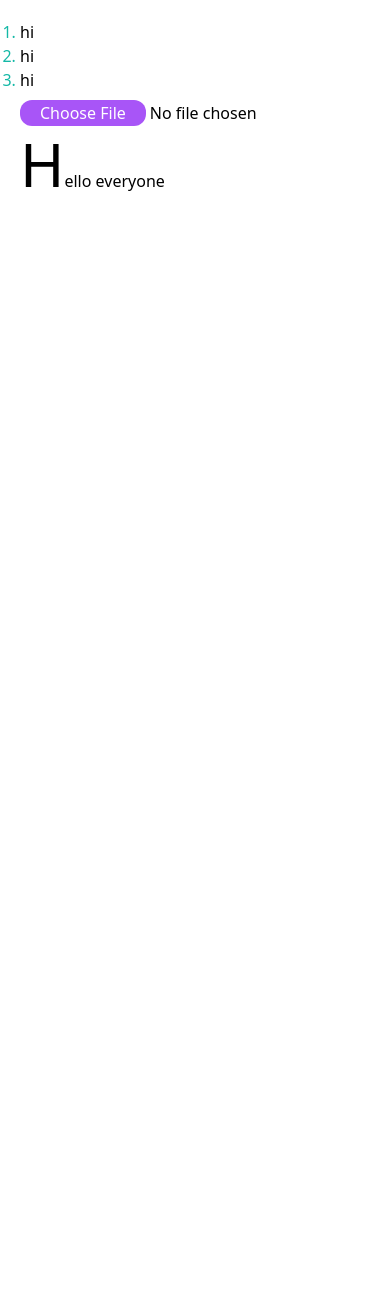
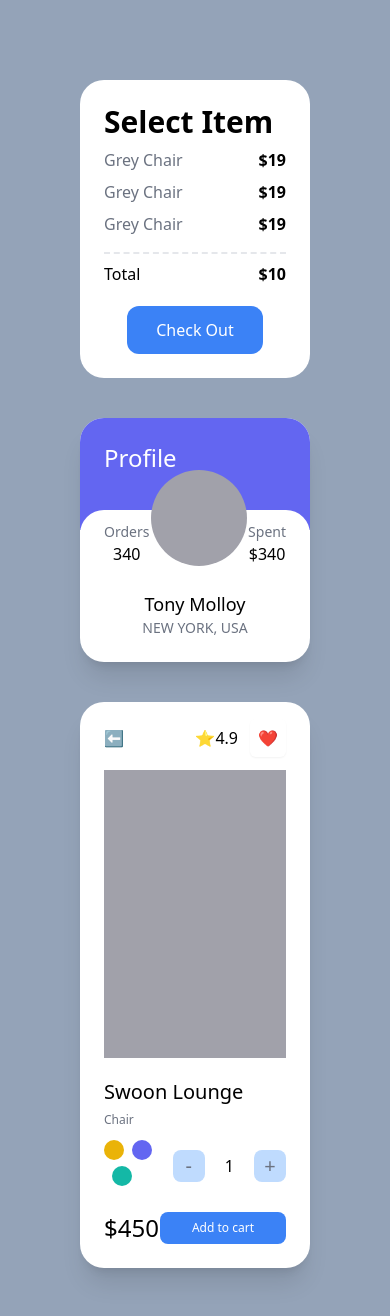
Before and after one commit to jiwoon-code/carrot-market, a Next.js app: page / in a window 390 px wide. Shown: the top 1316 px of the page. Before the commit the page ends 844 px from the top, so only its background shows below. Built offline with nearby package versions, Linux system fonts and the light colour scheme.

Commit message:
responsive modifier

```diff
--- a/src/pages/index.tsx
+++ b/src/pages/index.tsx
@@ -2,19 +2,88 @@
 
 const Home: NextPage = () => {
   return (
-    <div className="flex flex-col space-y-2  p-5 ">
-      <ul className="list-decimal marker:text-teal-500">
-        <li>hi</li>
-        <li>hi</li>
-        <li>hi</li>
-      </ul>
-      <input
-        type="file"
-        className="file:hover:text-purple-500 file:hover:bg-white file:hover:border-purple-500 file:hover:border file:transition-colors file:cursor-pointer file:border-0 file:rounded-xl file:px-5 file:text-white file:bg-purple-500"
-      />
-      <p className="first-letter:text-6xl first-letter:hover:text-purple-400">
-        Hello everyone
-      </p>
+    <div className="bg-slate-400 xl:place-content-center py-20 px-20 grid lg:grid-cols-2 xl:grid-cols-3 gap-10 min-h-screen">
+      <div className="bg-white flex justify-between flex-col p-6 rounded-3xl shadow-3xl ">
+        <span className="font-semibold text-3xl">Select Item</span>
+        <ul>
+          {[1, 2, 3].map((i) => (
+            <div key={i} className="flex justify-between my-2 ">
+              <span className="text-gray-500">Grey Chair</span>
+              <span className="font-semibold">$19</span>
+            </div>
+          ))}
+        </ul>
+
+        <div className="flex justify-between mt-2 pt-2 border-t-2 border-dashed">
+          <span>Total</span>
+          <span className="font-semibold">$10</span>
+        </div>
+        <button
+          className="mt-5 block bg-blue-500 text-white p-3 text-center rounded-xl w-3/4 mx-auto
+        hover:bg-teal-500 hover:text-black
+        "
+        >
+          Check Out
+        </button>
+      </div>
+      <div className="bg-white overflow-hidden rounded-3xl shadow-xl group">
+        <div className=" p-6 pb-14 xl:pb-40 landscape:bg-teal-500 portrait:bg-indigo-500">
+          <span className="text-white text-2xl">Profile</span>
+        </div>
+        <div className="rounded-3xl p-6 bg-white relative -top-5">
+          <div className="flex relative -top-16 justify-between items-end">
+            <div className="flex flex-col items-center">
+              <span className="text-sm text-gray-500">Orders</span>
+              <span className="font-medium">340</span>
+            </div>
+            <div className="h-24 w-24 bg-zinc-400 rounded-full group-hover:bg-red-300 transition" />
+            <div className="flex flex-col items-center">
+              <span className="text-sm text-gray-500">Spent</span>
+              <span className="font-medium">$340</span>
+            </div>
+          </div>
+          <div className="flex flex-col items-center relative -mt-10 -mb-5 ">
+            <span className="text-lg font-medium">Tony Molloy</span>
+            <span className="text-sm text-gray-500">NEW YORK, USA</span>
+          </div>
+        </div>
+      </div>
+      <div className="bg-white p-6 rounded-3xl shadow-xl lg:col-span-2 xl:col-span-1">
+        <div className="flex mb-5 justify-between items-center">
+          <span>⬅</span>
+          <div className="space-x-3">
+            <span>⭐4.9</span>
+            <span className="shadow-sm p-2 rounded-md">❤</span>
+          </div>
+        </div>
+        <div className="bg-zinc-400 h-72 mb-5" />
+        <div className="flex flex-col">
+          <span className="font-medium mb-1.5 text-xl">Swoon Lounge</span>
+          <span className="text-xs text-gray-500">Chair</span>
+          <div className="mt-3 mb-5 flex justify-between items-center">
+            <div className="space-x-2">
+              <button className="w-5 h-5 rounded-full bg-yellow-500 focus:ring-2 ring-offset-2 ring-yellow-500 transition" />
+              <button className="w-5 h-5 rounded-full bg-indigo-500 focus:ring-2 ring-offset-2 ring-indigo-500 transition" />
+              <button className="w-5 h-5 rounded-full bg-teal-500 focus:ring-2 ring-offset-2 ring-teal-500 transition" />
+            </div>
+            <div className="flex items-center space-x-5">
+              <button className=" bg-blue-200 flex justify-center items-center aspect-square w-8 text-xl rounded-lg text-gray-500">
+                -
+              </button>
+              <span>1</span>
+              <button className=" bg-blue-200 flex justify-center items-center aspect-square w-8 text-xl rounded-lg text-gray-500">
+                +
+              </button>
+            </div>
+          </div>
+          <div className="flex justify-between items-center">
+            <span className="font-medium text-2xl">$450</span>
+            <button className="bg-blue-500 py-2 px-8 text-xs text-center text-white rounded-lg">
+              Add to cart
+            </button>
+          </div>
+        </div>
+      </div>
     </div>
   );
 };
```
